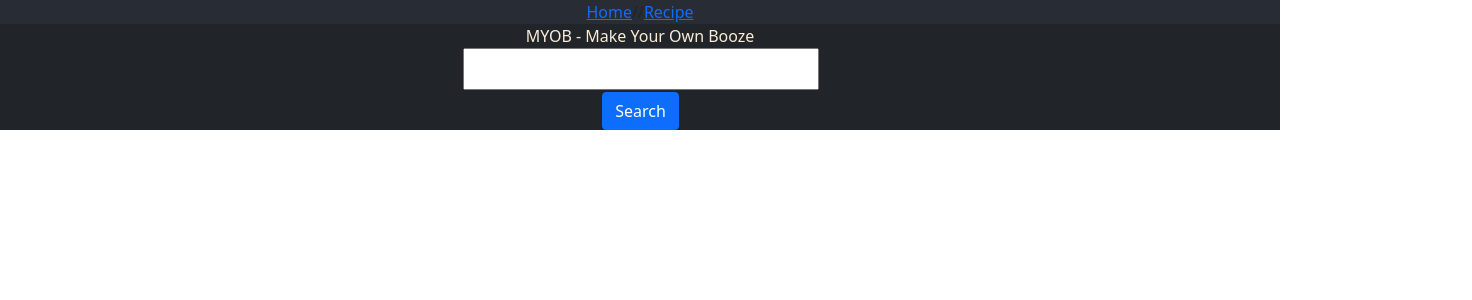
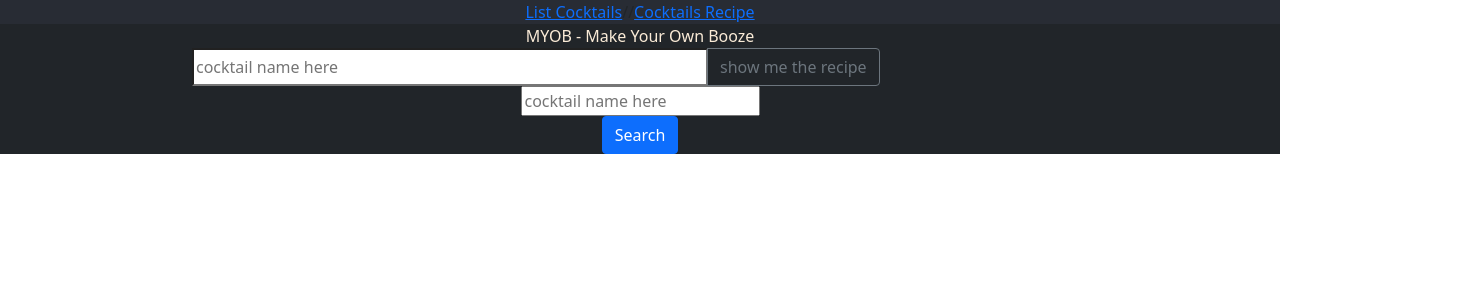
Before and after one commit to fryfritter/CocktailRecipe, a React (Create React App) app: page /recipes in a window 1280 px wide. Shown: the top 300 px of the page, 1472 px wide, since content can reach past the window. Built offline with nearby package versions, Linux system fonts and the light colour scheme.

Commit message:
work on test cases

```diff
--- a/src/App.js
+++ b/src/App.js
@@ -17,11 +17,11 @@ function App() {
       <BrowserRouter>
         <header>
           <NavLink to="/home" className="header_link">
-            Home
+            List Cocktails
           </NavLink>
           //
           <NavLink to="/recipes" className="header_link">
-            Recipe
+            Cocktails Recipe
           </NavLink>
           <Switch>
             <Route exact path="/home" component={CocktailListingWithRouter} />
--- a/src/components/CocktailListCard.js
+++ b/src/components/CocktailListCard.js
@@ -17,6 +17,7 @@ const Summary = (props) => {
       border="primary"
       className="summary_container"
       onClick={() => displayRecipe(id)}
+      data-testid="cocktail-list-items"
     >
       <row>
         <column>
--- a/src/components/CocktailListing.js
+++ b/src/components/CocktailListing.js
@@ -12,7 +12,7 @@ const CocktailListing = (props) => {
   // const [paramValue, setParamVaue] = useState("a");
   const [recipes, setRecipes] = useState([]);
   const [isLoading, setIsLoading] = useState(false);
-  const aToZ = "ABCDEFGHIJKLMNOPQRSTUVYXYZ";
+  const aToZ = "ABCDEFGHIJKLMNOPQRSTUVYZ";
   const getData = (firstLetterToSearch) => {
     // don't call API if data already exists ** next version
     // const cocktailList = recipes.find( ({ firstChar }) => firstChar === paramValue );
@@ -51,7 +51,9 @@ const CocktailListing = (props) => {
     return aToZ.split("").map((char) => (
       <button
         type="button"
-        class="btn-group__style btn-dark btn-sm rounded-top border"
+        key={char}
+        data-testid={"search-by-" + char}
+        className="btn-group__style btn-dark btn-sm rounded-top border"
         onClick={() => searchRecipes(char)}
       >
         {char}
@@ -66,13 +68,14 @@ const CocktailListing = (props) => {
       </div>
       Show Recipe <br />
       {isLoading && <Loader />}
-      <div class="cocktail-list">
+      <div className="cocktail-list">
         {!isLoading &&
           recipes !== null &&
           recipes.map((recipe) => (
             <CocktailListCard
               id={recipe.idDrink}
               imageUrl={recipe.strDrinkThumb}
+              key={recipe.idDrink}
               cocktailName={recipe.strDrink}
             ></CocktailListCard>
           ))}
--- a/src/components/RecipeDetails.css
+++ b/src/components/RecipeDetails.css
@@ -34,12 +34,8 @@
   color: rgba(62, 77, 99, 0.866);
 }
 
-.btn-group__style {
-  text-align: center;
-  font-size: 8px;
-  /* border-radius: 10px 10px 50px 0;  not working */
-  border-width: q–px;
-  border-color: white;
-  border-style: solid;
-  margin: 1px;
+.recipe-detail__header {
+  flex-wrap: wrap;
+
+  margin-left: 15%;
 }
--- a/src/components/RecipeDetails.js
+++ b/src/components/RecipeDetails.js
@@ -3,7 +3,7 @@ import axiosInstance from "../utils/axios";
 import { Loader } from "react-loader-spinner";
 import useStateWithPromise from "../utils/useStateWithPromise";
 import "./RecipeDetails.css";
-import { Button, Container, Grid, Image } from "react-bootstrap";
+import { Button, Container, Grid, Image, InputGroup } from "react-bootstrap";
 import RecipeDetailsCard from "./RecipeDetailsCard";
 import { Carousel } from "bootstrap";
 
@@ -78,11 +78,26 @@ const RecipesDetails = (props) => {
     <div className="bg-dark">
       <div className="header">MYOB - Make Your Own Booze</div>
 
-      <div className="recipe-detail__cocktail-name">
-        {" "}
+      <div>
+        <InputGroup className="recipe-detail__header">
+          <input
+            name="cocktailName"
+            onChange={handleChangeCocktailSearchInput}
+            placeholder="cocktail name here"
+            size="50"
+          />
+          <Button
+            variant="outline-secondary"
+            onClick={() => searchCocktailByName()}
+            id="button-addon2"
+          >
+            show me the recipe
+          </Button>
+        </InputGroup>{" "}
         <input
           name="cocktailName"
           onChange={handleChangeCocktailSearchInput}
+          placeholder="cocktail name here"
         />{" "}
         <br />
         <Button onClick={() => searchCocktailByName()}> Search </Button>
```
Also changed, not shown: 2 other files (tests, documents, lock files or other folders).
